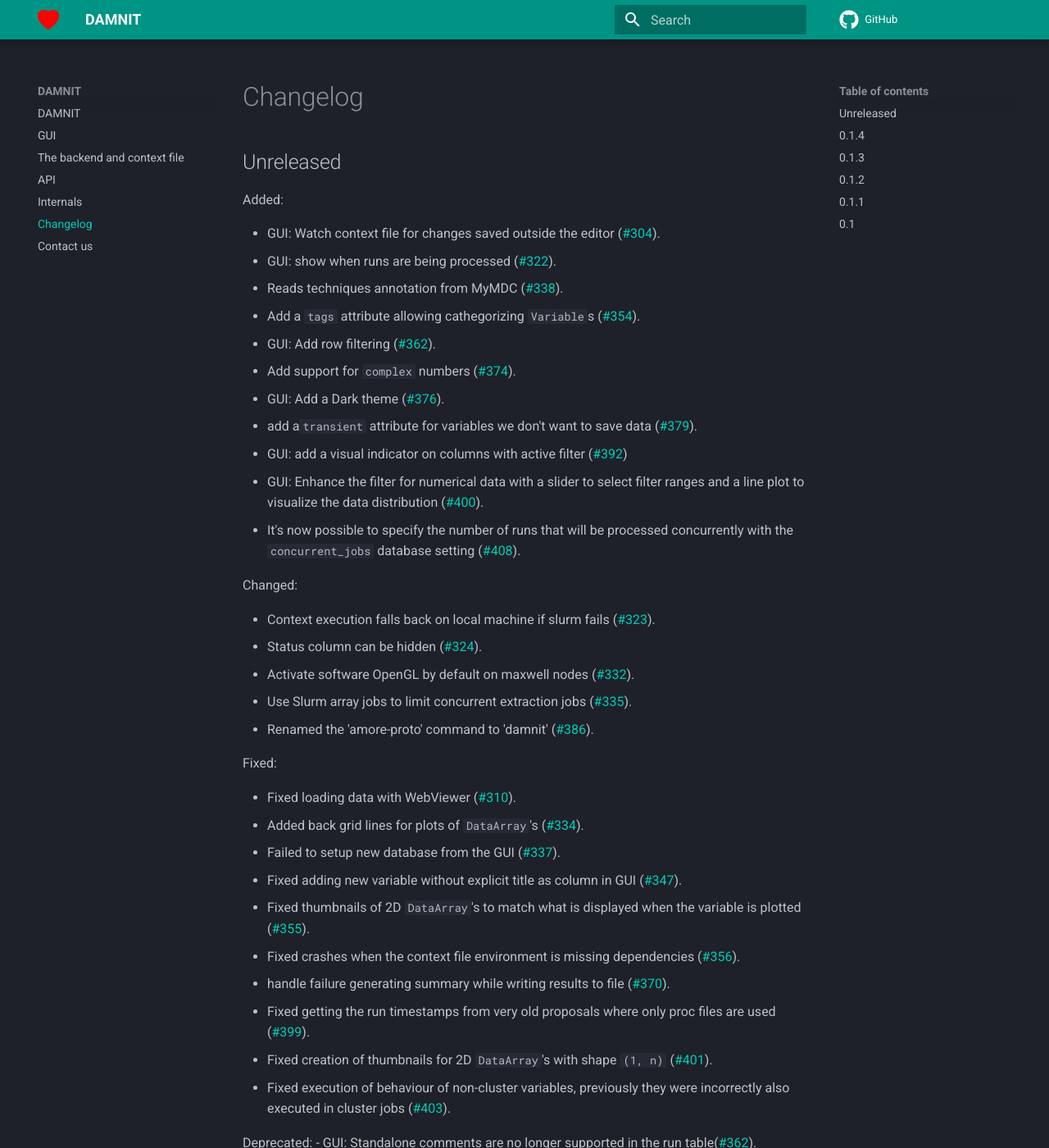
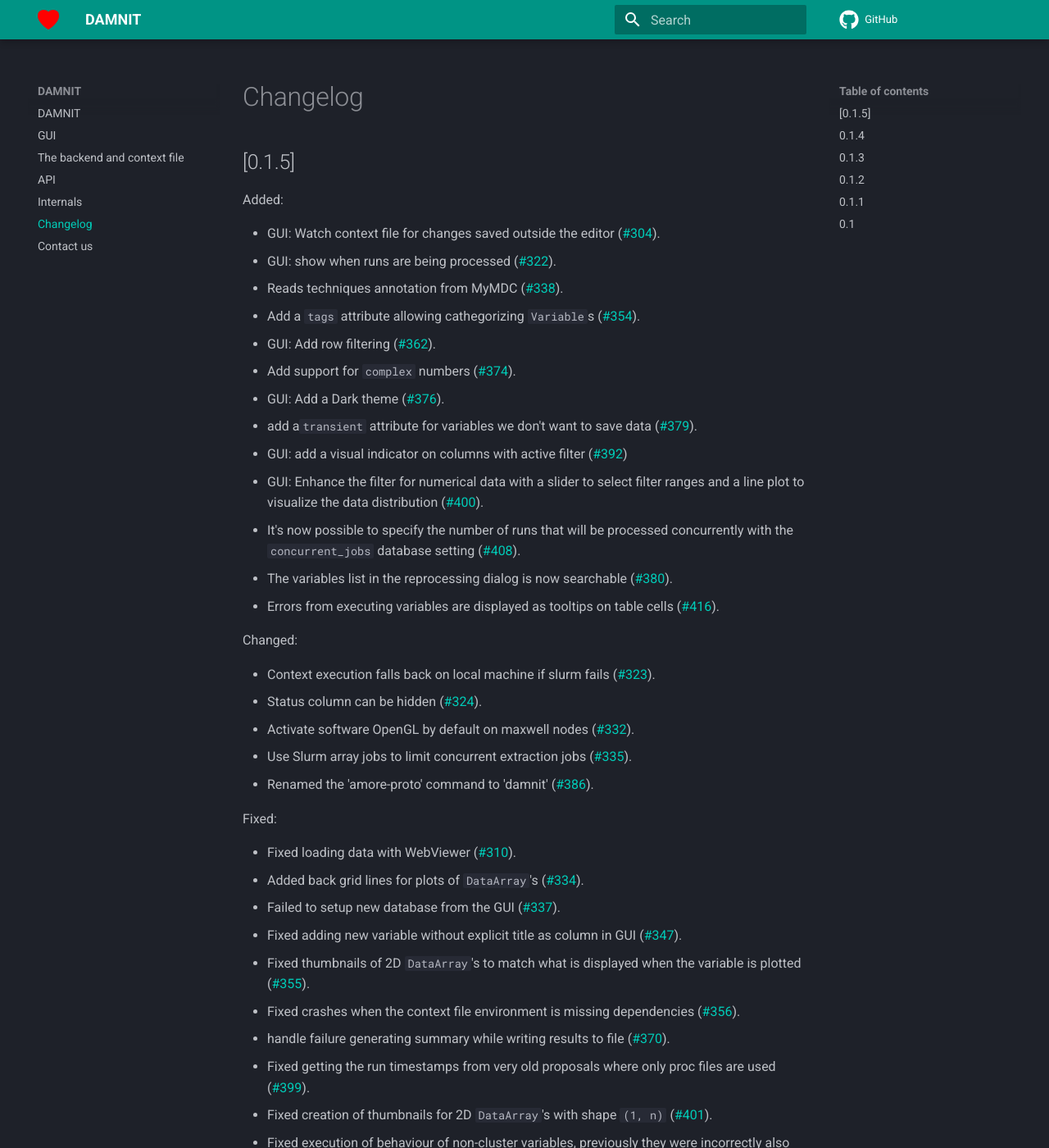
Before and after one commit to European-XFEL/DAMNIT, an MkDocs documentation site: the page built from docs/changelog.md, in a window 1280 px wide and 1400 px high. Shown: the whole window at 82% size. Built offline with MkDocs 1.6.1 and Material for MkDocs 9.7.7, drawn with Linux system fonts in a browser that asks for light colours; comment, search, counter and statistics services are not loaded.

Commit message:
Bump version

```diff
--- a/damnit/__init__.py
+++ b/damnit/__init__.py
@@ -1,5 +1,5 @@
 """Prototype for extracting and showing metadata (AMORE project)"""
 
-__version__ = '0.1.4'
+__version__ = '0.2.0'
 
 from .api import Damnit, RunVariables, VariableData
--- a/docs/changelog.md
+++ b/docs/changelog.md
@@ -1,6 +1,6 @@
 # Changelog
 
-## Unreleased
+## [0.1.5]
 
 Added:
 
@@ -17,6 +17,8 @@
   ranges and a line plot to visualize the data distribution (!400).
 - It's now possible to specify the number of runs that will be processed
   concurrently with the `concurrent_jobs` database setting (!408).
+- The variables list in the reprocessing dialog is now searchable (!380).
+- Errors from executing variables are displayed as tooltips on table cells (!416).
 
 Changed:
 
@@ -194,6 +198,7 @@
 [Full Changelog](https://github.com/European-XFEL/DAMNIT/commits/0.1)
 
 
+[0.1.4]: https://github.com/European-XFEL/DAMNIT/releases/tag/0.1.5
 [0.1.4]: https://github.com/European-XFEL/DAMNIT/releases/tag/0.1.4
 [0.1.3]: https://github.com/European-XFEL/DAMNIT/releases/tag/0.1.3
 [0.1.2]: https://github.com/European-XFEL/DAMNIT/releases/tag/0.1.2
```
Also changed, not shown: other parts of docs/changelog.md (+2 -0 lines).
